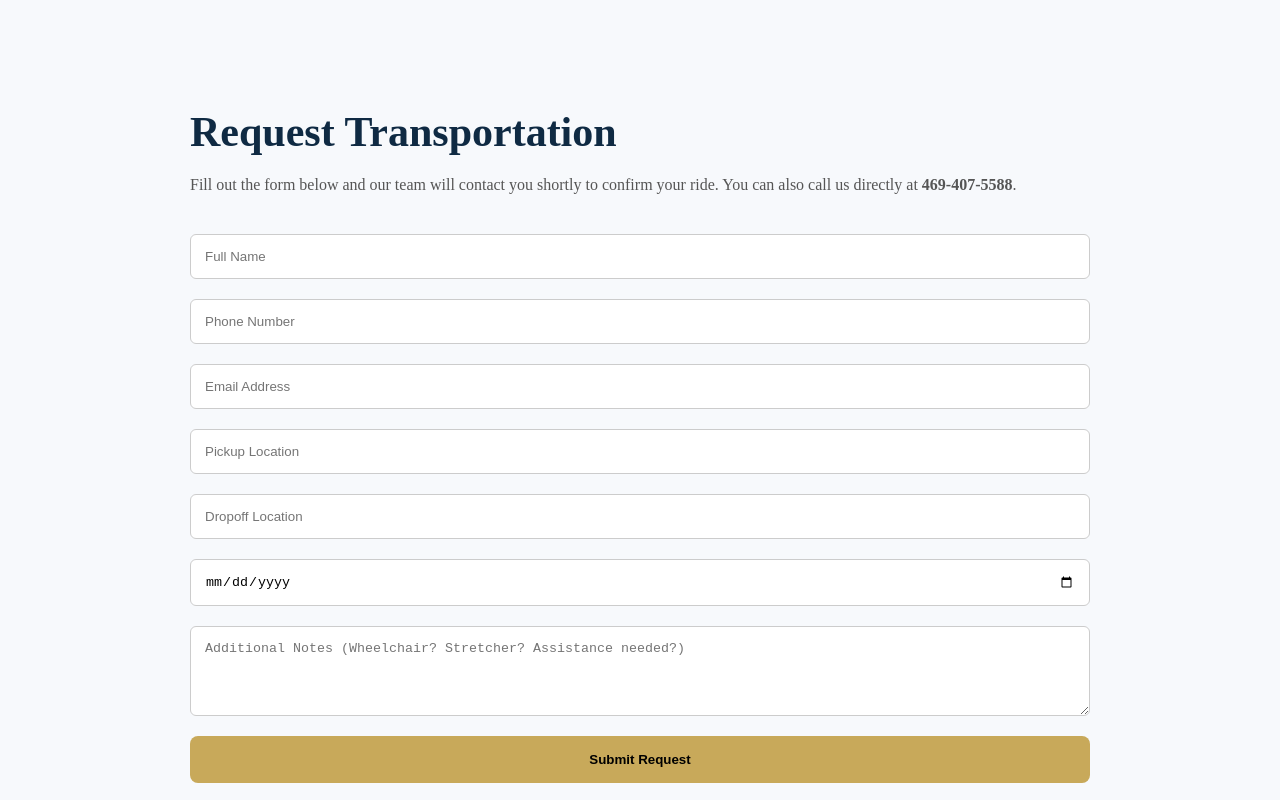
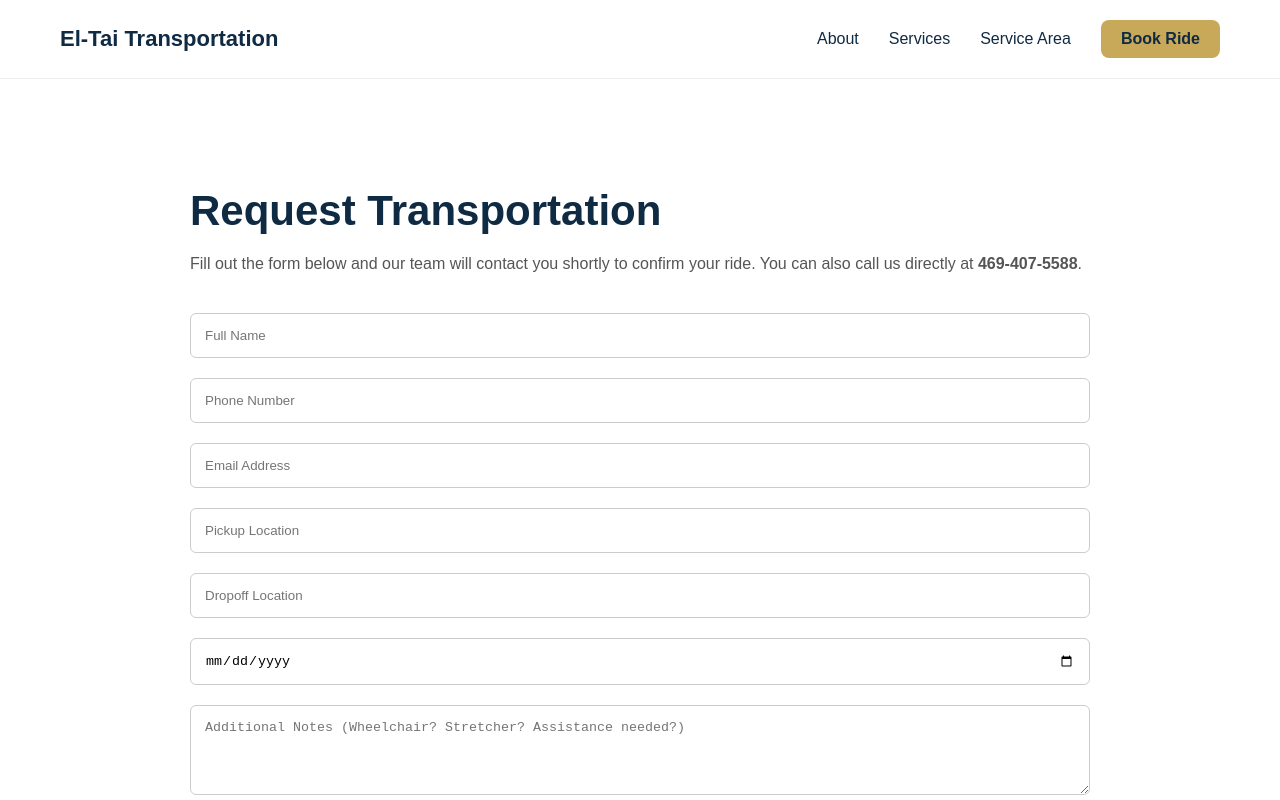
Before and after one commit to WillieKM/el-tai-nemt-v2, a Next.js app: page /contact in a window 1280 px wide. Shown: the top 800 px of the page. Built offline with nearby package versions, Linux system fonts and the light colour scheme.

Commit message:
Update layout.tsx

```diff
--- a/app/layout.tsx
+++ b/app/layout.tsx
@@ -1,9 +1,10 @@
 import "./globals.css";
+import Link from "next/link";
 
 export const metadata = {
   title: "El-Tai Transportation | Non-Emergency Medical Transportation North of Seattle",
   description:
-    "Professional Non-Emergency Medical Transportation services north of Seattle including dialysis transport, hospital discharge, wheelchair accessible rides, and private medical transport.",
+    "Safe, punctual, and compassionate Non-Emergency Medical Transportation services north of Seattle.",
 };
 
 export default function RootLayout({
@@ -13,8 +14,57 @@
 }) {
   return (
     <html lang="en">
-      <body style={{ margin: 0, backgroundColor: "#F7F9FC" }}>
+      <body style={{ margin: 0, fontFamily: "Arial, sans-serif" }}>
+
+        {/* NAVBAR */}
+        <nav
+          style={{
+            display: "flex",
+            justifyContent: "space-between",
+            alignItems: "center",
+            padding: "20px 60px",
+            borderBottom: "1px solid #eee",
+            background: "white",
+            position: "sticky",
+            top: 0,
+            zIndex: 1000
+          }}
+        >
+          <div style={{ fontSize: "22px", fontWeight: 700, color: "#0F2A43" }}>
+            El-Tai Transportation
+          </div>
+
+          <div style={{ display: "flex", gap: "30px", alignItems: "center" }}>
+            <Link href="/about" style={{ textDecoration: "none", color: "#0F2A43" }}>
+              About
+            </Link>
+
+            <Link href="/services" style={{ textDecoration: "none", color: "#0F2A43" }}>
+              Services
+            </Link>
+
+            <Link href="/service-area" style={{ textDecoration: "none", color: "#0F2A43" }}>
+              Service Area
+            </Link>
+
+            <Link
+              href="/contact"
+              style={{
+                background: "#C8A95A",
+                padding: "10px 20px",
+                borderRadius: "8px",
+                textDecoration: "none",
+                color: "#0F2A43",
+                fontWeight: 600
+              }}
+            >
+              Book Ride
+            </Link>
+          </div>
+        </nav>
+
         {children}
+
       </body>
     </html>
   );
```
